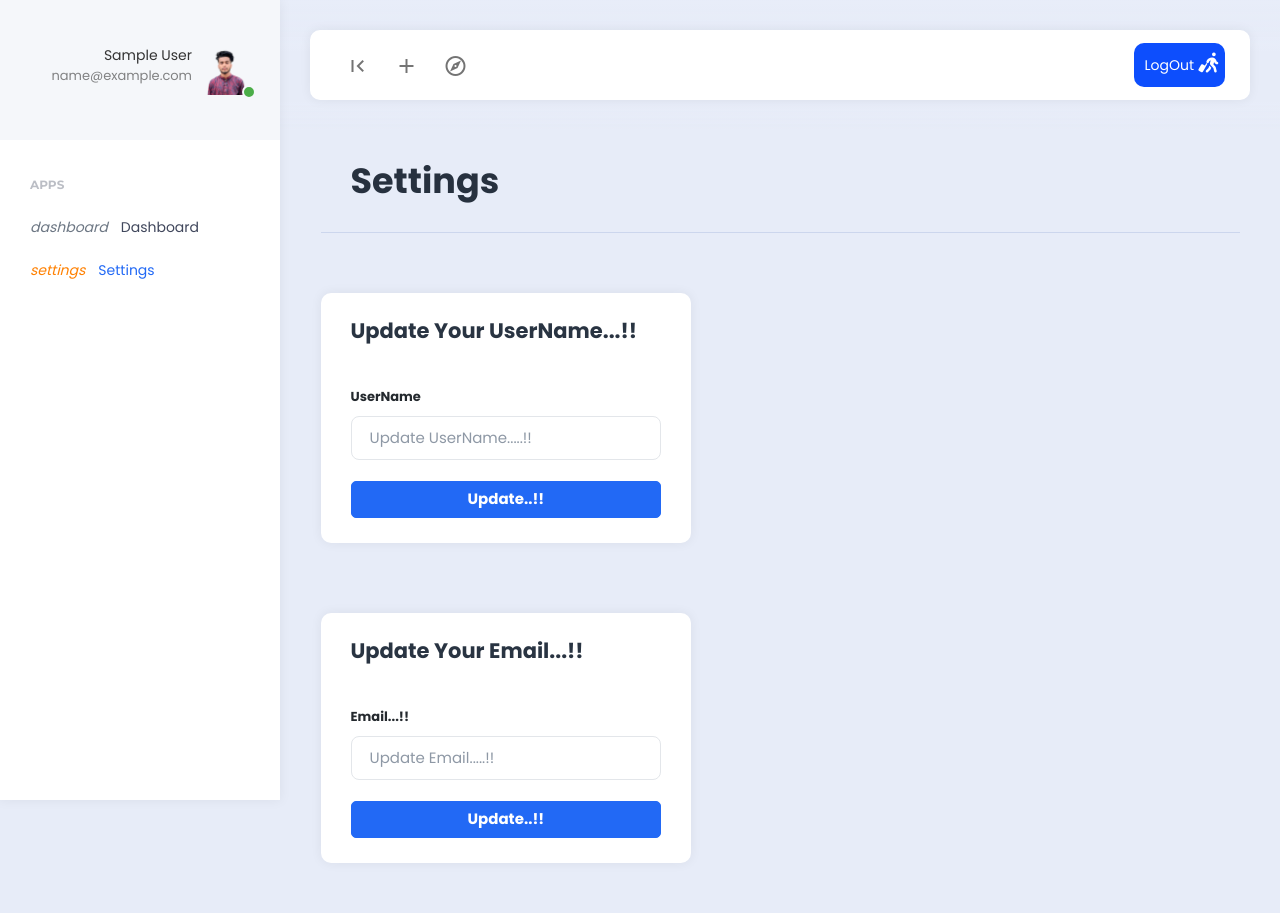
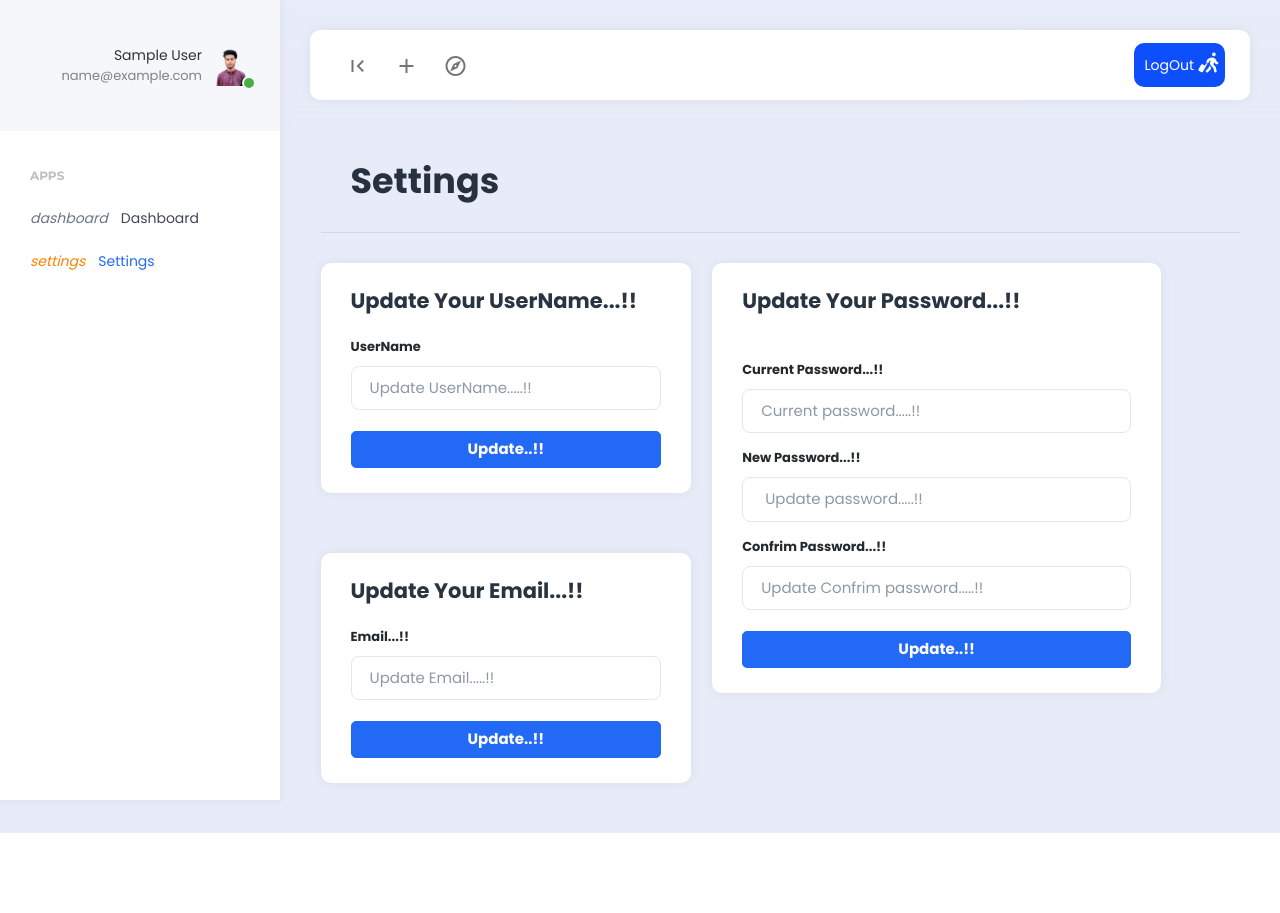
Before and after one commit to SabbirHossain1811/php-project, a PHP site: page /settings.php in a window 1280 px wide. After the commit the page ends 833 px from the top, so only its background shows below. Run offline with PHP 8.4, Linux system fonts and the light colour scheme; the visitor is signed in with stand-in values (Sample User, id 1); some libraries are stand-ins or nearby versions.

Commit message:
password

```diff
--- a/Dashboard/config/database.php
+++ b/Dashboard/config/database.php
@@ -1,5 +1,5 @@
 <?php
-$db = mysqli_connect("localhost","root","","project1");
+$db = mysqli_connect("localhost","root","","update");
 
 
 ?>
--- a/Dashboard/dashboard/header/header.php
+++ b/Dashboard/dashboard/header/header.php
@@ -67,7 +67,7 @@ $link = end($explode);
                     <a style="display: flex;" href="#">
                         <span class="activity-indicator"></span>
                         <span class="user-info-text"><?= $_SESSION['author_name'] ?><br><span class="user-state-info"><?= $_SESSION['author_email'] ?></span></span>
-                        <img style="width: 50px;" src="../../public/backend/assets/images/Photoroom-20240821_004044.png">
+                        <img style="width: 40px;" src="../../public/backend/assets/images/Photoroom-20240821_004044.png">
                     </a>
                 </div>
             </div>
--- a/Dashboard/dashboard/home/home.php
+++ b/Dashboard/dashboard/home/home.php
@@ -18,7 +18,7 @@ include '../header/footer.php';
                 <div class="custom-alert-icon icon-dark"><i class="material-icons-outlined">done</i></div>
                 <div class="alert-content">
                     <span class="alert-title"> <i style="font-size:35px; color:tomato" class="fa-solid fa-person-drowning"></i>Welcome...! Mr. <?= $_SESSION['author_name'] ?></span>
-                    <span class="alert-text"><i style="font-size:20px;" class="fa-solid fa-envelope-circle-check"></i> - <b><?= $_SESSION['author_email'] ?></b> </span>
+                    <span class="alert-text"><i style="font-size:20px;" class="fa-solid fa-envelope-circle-check"></i> - <b><?= $_SESSION['author_email']?></b> </span>
                 </div>
             </div>
         <?php endif;
--- a/Dashboard/dashboard/settings/settings.php
+++ b/Dashboard/dashboard/settings/settings.php
@@ -1,6 +1,7 @@
 <?php
 
 include '../header/header.php';
+
 ?>
 
 <div class="row">
@@ -11,17 +12,15 @@ include '../header/header.php';
     </div>
 </div>
 
-
-
-<div style="margin-top: 30px;" class="row">
+<div class="row">
     <div class="col-5">
         <div class="card">
             <div class="card-header">
                 <h4 style="font-weight: bold;"> Update Your UserName...!! </h4>
             </div>
-            <form action="setting-manag.php" method="POST">
+            <form style="margin-top:-20px" action="setting-manag.php" method="POST">
                 <div class="card-body">
-                    <label style="font-weight: bold;" for="exampleInputEmail1" class="form-label">UserName</label>
+                    <label style="font-weight: bold; " for="exampleInputEmail1" class="form-label">UserName</label>
                     <input style="font-size: 15px;" type="text" name="name" class="form-control" id="exampleInputEmail1" aria-describedby="emailHelp" placeholder="Update UserName.....!!">
                     <!-- name update succss here........... -->
                     <?php if (isset($_SESSION['update-succss'])) : ?>
@@ -50,37 +49,76 @@ include '../header/header.php';
 
         </div>
     </div>
-</div>
 
 
-<!-- password update here............... -->
-<div style="margin-top: 50px;" class="row">
-    <div class="col-5">
+
+    <div class="col-6">
+        <div class="card">
+            <div class="card-header">
+                <h4 style="font-weight: bold;"> Update Your Password...!! </h4>
+            </div>
+            <form action="setting-manag.php" method="POST">
+                <div class="card-body">
+                    <label style="font-weight: bold; margin-top:5px;" for="exampleInputEmail1" class="form-label">Current Password...!!</label>
+
+                    <input style="font-size: 15px;" type="password" name="oldpass" class="form-control" id="exampleInputEmail1" aria-describedby="emailHelp" placeholder="Current password.....!!">
+
+
+                    <label style="font-weight: bold;  margin-top:15px;" for="exampleInputEmail1" class="form-label">New Password...!!</label>
+                    <input style="font-size: 15px;" type="password" name="newpass" class="form-control" id="exampleInputEmail1" aria-describedby="emailHelp" placeholder=" Update password.....!!">
+
+                    <label style="font-weight: bold;  margin-top:15px;" for="exampleInputEmail1" class="form-label"> Confrim Password...!!</label>
+                    <input style="font-size: 15px;" type="password" name="cpass" class="form-control" id="exampleInputEmail1" aria-describedby="emailHelp" placeholder="Update Confrim password.....!!">
+                    <!-- php success code -->
+                            <?php if(isset($_SESSION['pass_update'])) : ?>
+                            <div style="font-size:16px;" id="emailHelp" class="form-text text-success">
+                                <?= $_SESSION['pass_update'] ?>
+                            </div>
+                            <?php endif; unset($_SESSION['pass_update']);?>
+                            <!-- php success code -->
+                            <!-- php error code -->
+                            <?php if(isset($_SESSION['pass_error'])) : ?>
+                            <div style="font-size:16px;" id="emailHelp" class="form-text text-danger">
+                                <?= $_SESSION['pass_error'] ?>
+                            </div>
+                            <?php endif; unset($_SESSION['pass_error']);?>
+                            <!-- php error code -->
+
+                    <div class="d-grid gap-2">
+                        <button style=" font-size: 15px; font-weight: bold;" class="btn btn-primary mt-4" type="submit" name="passubtn">Update..!!</button>
+
+                    </div>
+                </div>
+            </form>
+
+
+
+        </div>
+    </div>
+
+    <div style="margin-top: -160px;" class="col-5">
         <div class="card">
             <div class="card-header">
                 <h4 style="font-weight: bold;"> Update Your Email...!! </h4>
             </div>
-            <form action="setting-manag.php" method="POST">
+            <form style="margin-top:-20px" action="setting-manag.php" method="POST">
                 <div class="card-body">
                     <label style="font-weight: bold;" for="exampleInputEmail1" class="form-label">Email...!!</label>
-                    <input style="font-size: 15px;" type="text" name="name" class="form-control" id="exampleInputEmail1" aria-describedby="emailHelp" placeholder="Update Email.....!!">
-                    <!-- email update succss here........... -->
-                    <?php if (isset( $_SESSION['update-success'])) : ?>
-                        <div style="font-size: 15px;" id="emailHelp" class="form-text text-success ">
-                            <?= $_SESSION['update-success'] ?>
+                    <input style="font-size: 15px;" type="email" name="email" class="form-control" id="exampleInputEmail1" aria-describedby="emailHelp" placeholder="Update Email.....!!">
+
+
+                    <?php if (isset($_SESSION['update-success'])) : ?>
+                        <div style="font-size: 15px;" id="emailHelp" class="form-text text-success "><?php echo $_SESSION['update-success'] ?></div>
+                    <?php endif;
+                    unset($_SESSION['update-success']) ?>
+
+
+                    <?php if (isset($_SESSION['email_error'])) : ?>
+                        <div style="font-size: 15px;" id="emailHelp" class="form-text text-danger ">
+                            <?= $_SESSION['email_error'] ?>
                         </div>
                     <?php endif;
-                    unset( $_SESSION['update-success']); ?>
-                    <!--email  update succss here........... -->
-
-                    <!--email  update eror here........... -->
-                    <?php if (isset($_SESSION['email_error'])) : ?>
-                        <div style="font-size: 15px;" id="emailHelp" class="form-text text-danger ">
-                            <?=$_SESSION['email_error'] ?>
-                        </div>
-                    <?php endif;
-                    unset($_SESSION['email_error']); ?>
-                    <!--email  update eror here........... -->
+                    unset($_SESSION['email_error']) ?>
                     <div class="d-grid gap-2">
                         <button style=" font-size: 15px; font-weight: bold;" class="btn btn-primary mt-4" type="submit" name="emailbtnn">Update..!!</button>
 
@@ -93,13 +131,11 @@ include '../header/header.php';
         </div>
     </div>
 </div>
-<!-- password update here............... -->
-
-
-
 
 
 
 <?php
+
 include '../header/footer.php';
+
 ?>
--- a/Dashboard/dashtools/manage.php
+++ b/Dashboard/dashtools/manage.php
@@ -182,6 +182,7 @@ if(isset($_POST['loginbtn'])){
         $_SESSION['author_name'] = $author['name'];
         $_SESSION['temp_name'] = $author['name'];
         $_SESSION['author_email'] = $author['email'];
+        $_SESSION['author_password'] = $author['password'];
 
         header('location: ../dashboard/home/home.php');
 
```
Also changed, not shown: Dashboard/dashboard/settings/setting-manag.php (+60 -20 lines).
